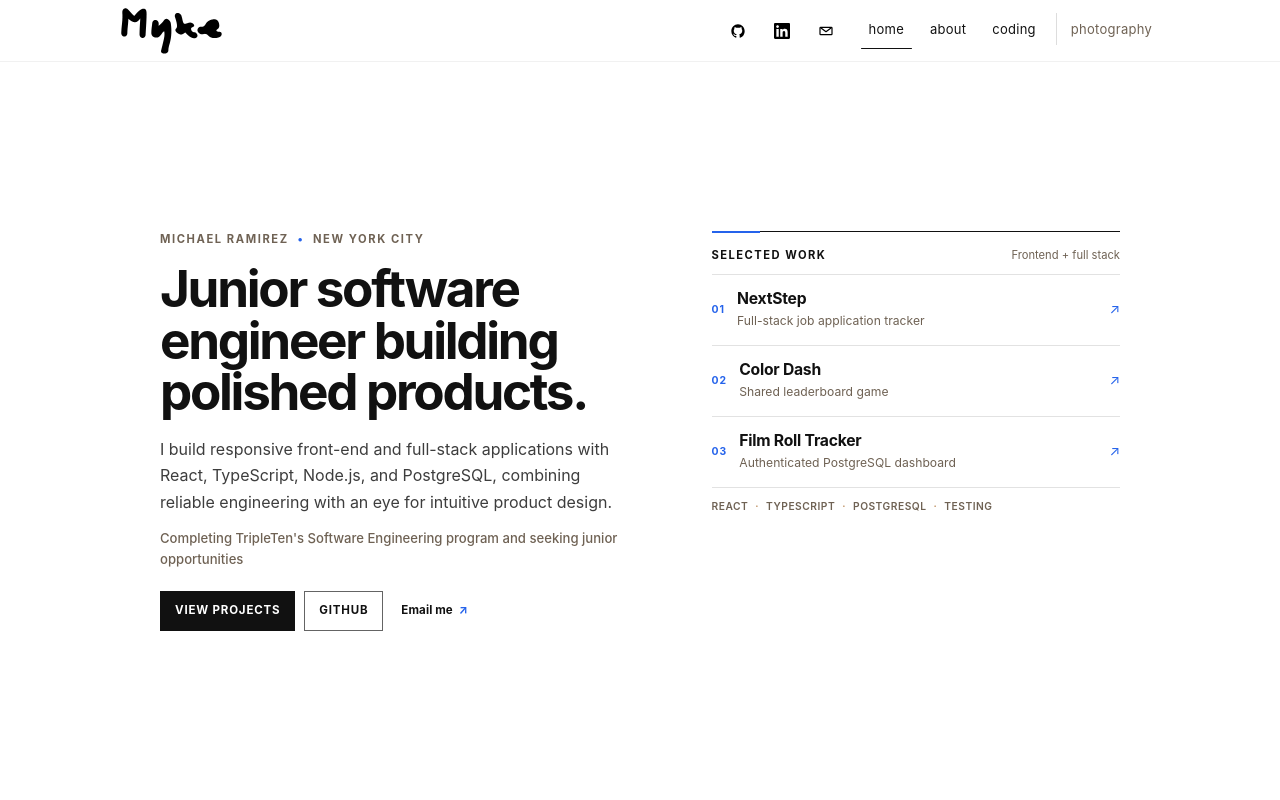
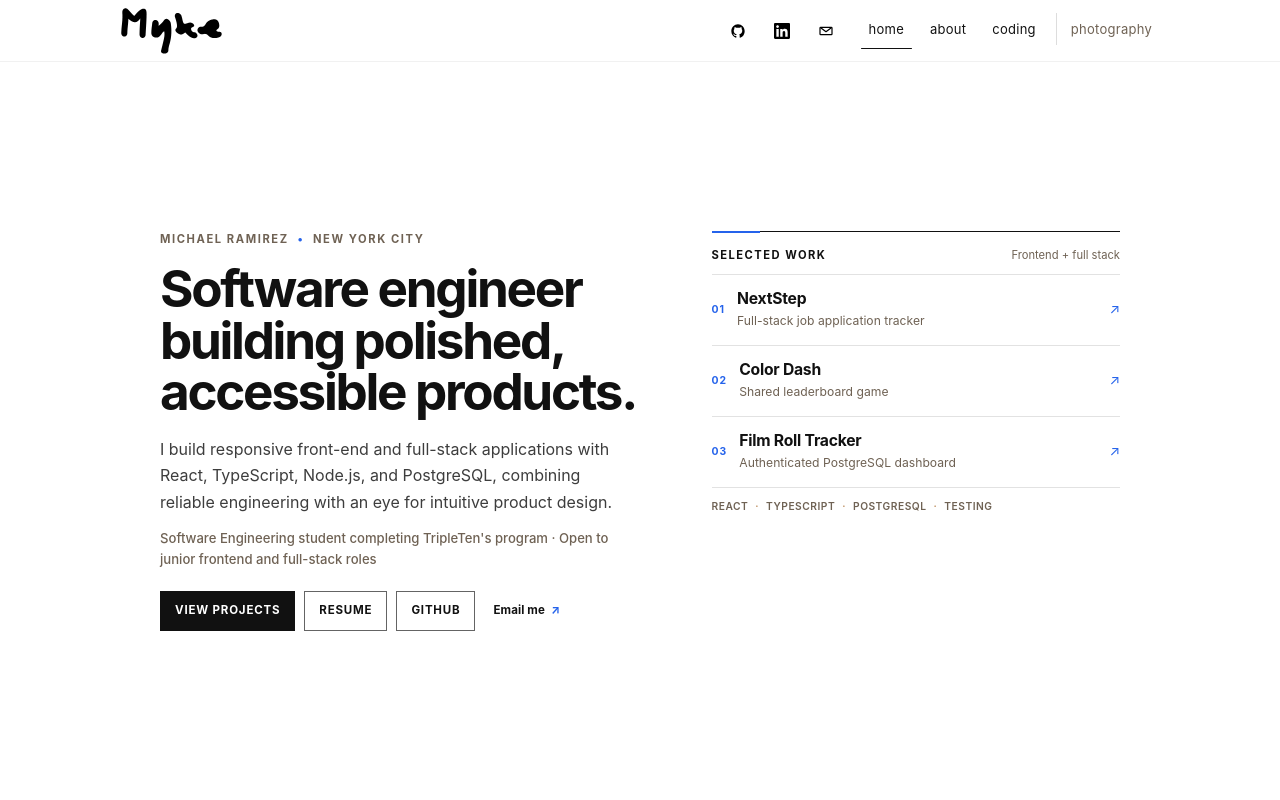
Before and after one commit to MykeRam/Mykes-Photog, a React (Vite) app in the folder client/: page / in a window 1280 px wide. Shown: the top 800 px of the page. Built offline with nearby package versions, Linux system fonts and the light colour scheme; the HTML template or start-up script is replaced by a standard one.

Commit message:
Add resume button to homepage

```diff
--- a/client/src/components/Home/Home.jsx
+++ b/client/src/components/Home/Home.jsx
@@ -52,16 +52,17 @@ export default function Home({ sectionId = 'home', navigate }) {
           >
             <p className="home-eyebrow">Michael Ramirez <span aria-hidden="true">•</span> New York City</p>
             <h1 id="home-title" className="home-title" tabIndex={-1}>
-              Junior software engineer building polished products.
+              Software engineer building polished, accessible products.
             </h1>
             <p className="home-summary">
               I build responsive front-end and full-stack applications with React, TypeScript, Node.js, and
               PostgreSQL, combining reliable engineering with an eye for intuitive product design.
             </p>
 
-            <div className="home-availability">
-              Completing TripleTen&apos;s Software Engineering program and seeking junior opportunities
-            </div>
+              <div className="home-availability">
+                Software Engineering student completing TripleTen&apos;s program · Open to junior frontend and
+                full-stack roles
+              </div>
 
             <div className="home-actions" aria-label="Portfolio actions">
               <a
@@ -70,6 +71,14 @@ export default function Home({ sectionId = 'home', navigate }) {
                 onClick={handleInternalNavigation(projectsHref)}
               >
                 View projects
+              </a>
+              <a
+                className="home-action home-action--secondary"
+                href={`${import.meta.env.BASE_URL}latest_michael_ramirez_resume.pdf`}
+                target="_blank"
+                rel="noreferrer"
+              >
+                Resume
               </a>
               <a
                 className="home-action home-action--secondary"
```
Also changed, not shown: 1 other file (tests, documents, lock files or other folders).
